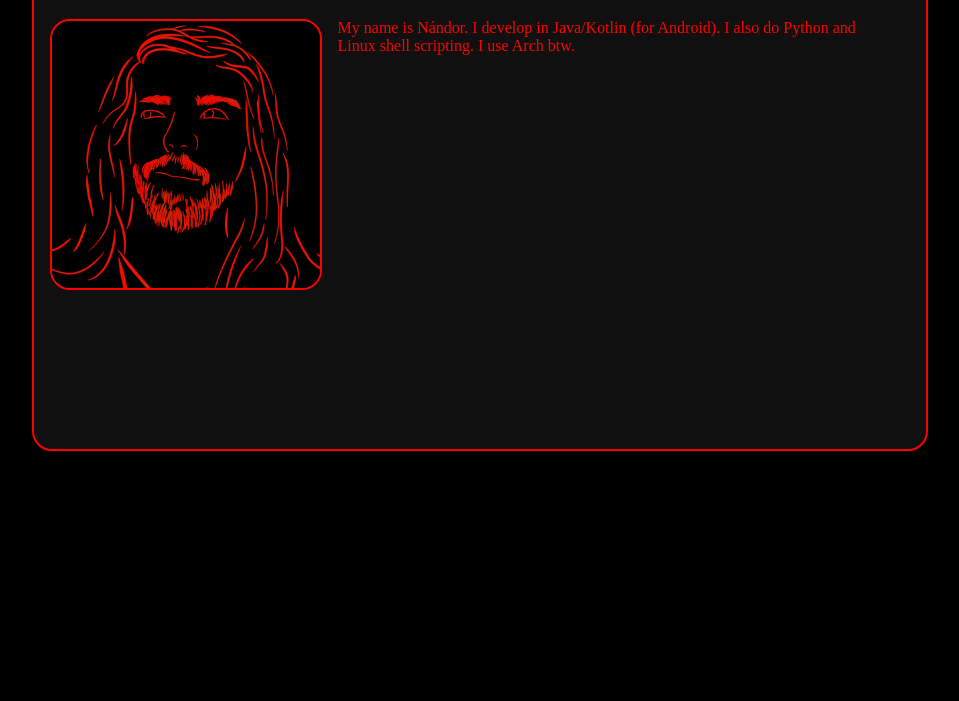
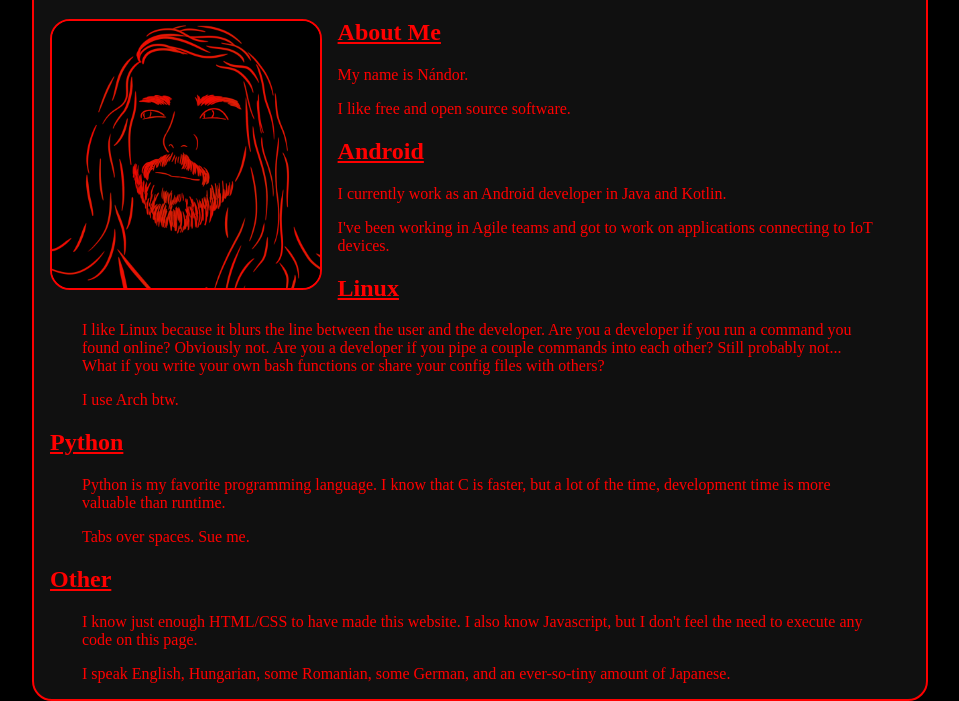
Before and after one commit to MNandor/mnandor.github.io, a plain HTML site: page index.html in a window 1280 px wide. Shown: the part 159-860 px from the top of the page, without its empty margins (160-1119 px from the left). Before the commit the page ends 800 px from the top, so only its background shows below. Drawn offline with Linux system fonts and the light colour scheme.

Commit message:
More text on homepage

```diff
--- a/index.html
+++ b/index.html
@@ -36,9 +36,21 @@
 			<div id="maindiv">
 				<h1>Welcome</h1>
 				<img src="reallifepfp.png"></img>
-				<p id="firstp">
-					My name is Nándor. I develop in Java/Kotlin (for Android). I also do Python and Linux shell scripting. I use Arch btw.
-				</p>
+				<h2>About Me</h2>
+				<p>My name is Nándor.</p>
+				<p>I like free and open source software.</p>
+				<h2>Android</h2>
+				<p>I currently work as an Android developer in Java and Kotlin.</p>
+				<p>I've been working in Agile teams and got to work on applications connecting to IoT devices.</p>
+				<h2>Linux</h2>
+				<p>I like Linux because it blurs the line between the user and the developer. Are you a developer if you run a command you found online? Obviously not. Are you a developer if you pipe a couple commands into each other? Still probably not... What if you write your own bash functions or share your config files with others?</p>
+				<p>I use Arch btw.</p>
+				<h2>Python</h2>
+				<p>Python is my favorite programming language. I know that C is faster, but a lot of the time, development time is more valuable than runtime.</p>
+				<p>Tabs over spaces. Sue me.</p>
+				<h2>Other</h2>
+				<p>I know just enough HTML/CSS to have made this website. I also know Javascript, but I don't feel the need to execute any code on this page.</p>
+				<p>I speak English, Hungarian, some Romanian, some German, and an ever-so-tiny amount of <span title="weeb desu">Japanese</span>.</p>
 			</div>
 		</center>
 	</body>
```
